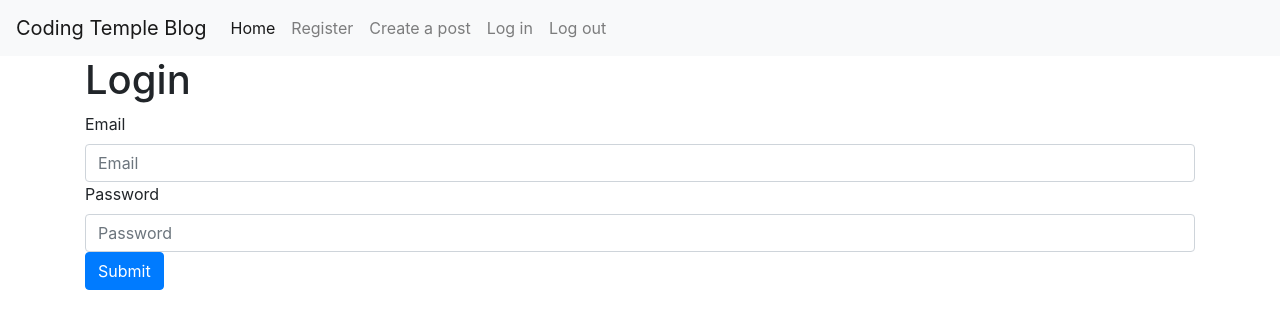
After one commit to nwelter1/July2020-Blog-Project, a Flask app: page /login in a window 1280 px wide. The commit adds this page. Shown: the top 329 px of the page. Run offline with Flask 2, Linux system fonts and the light colour scheme; some libraries are stand-ins or nearby versions.

Commit message:
final slack in-class file

```diff
--- a/config.py
+++ b/config.py
@@ -5,3 +5,9 @@ class Config():
     SECRET_KEY = os.environ.get('SECRET_KEY') or 'you will never guess...'
     SQLALCHEMY_DATABASE_URI = os.environ.get('DATABASE_URL') or 'sqlite:///' + os.path.join(basedir, 'app.db')
     SQLALCHEMY_TRACK_MODIFICATIONS = False
+    MAIL_SERVER = 'smtp.sendgrid.net'
+    MAIL_PORT = 587
+    MAIL_USE_TLS = True
+    MAIL_USERNAME = 'apikey'
+    MAIL_PASSWORD = os.environ.get('SENDGRID_API_KEY')
+    MAIL_DEFAULT_SENDER = os.environ.get('MAIL_DEFAULT_SENDER')
--- a/july_blog/forms.py
+++ b/july_blog/forms.py
@@ -13,3 +13,8 @@ class BlogPostForm(FlaskForm):
     title = TextAreaField('Title', validators=[DataRequired()])
     content = TextAreaField('Content', validators=[DataRequired()])
     submit = SubmitField()
+
+class LoginForm(FlaskForm):
+    email = StringField('Email', validators=[DataRequired(), Email()])
+    password = PasswordField('Password', validators=[DataRequired()])
+    submit = SubmitField()
--- a/july_blog/routes.py
+++ b/july_blog/routes.py
@@ -1,14 +1,15 @@
-from july_blog import app
-from flask import render_template, request
-from july_blog.forms import UserInfoForm, BlogPostForm
-
+from july_blog import app, db, Message, mail
+from flask import render_template, request, redirect, url_for
+from july_blog.forms import UserInfoForm, BlogPostForm, LoginForm
+# Import for Models
+from july_blog.models import User, Post, check_password_hash
+#import for flask login
+from flask_login import login_required, login_user, current_user, logout_user
 #Home route
 @app.route('/')
 def home():
-    customer_name = 'Nate'
-    order_number = '1'
-    item_dict = {1:'Ice Cream', 2: 'Bread', 3:'Lemons',4:'Cereal'}
-    return render_template('home.html', customer_name=customer_name, order_number=order_number, item_dict=item_dict)
+    posts = Post.query.all()
+    return render_template("home.html", posts=posts)
 
 #Register route
 @app.route('/register', methods=['GET', 'POST'])
@@ -20,14 +21,89 @@ def register():
         password = form.password.data
         email = form.email.data
         print("\n",username, password, email)
+        # Create an instance of User
+        user = User(username, email, password)
+        # Open and insert into database
+        db.session.add(user)
+        # Save info into database
+        db.session.commit()
+        #Flask email sender
+        msg = Message(f"Thanks for signing up, {username}!", recipients=[email])
+        msg.body = ('Congrats on signing up! Looking forawrd to your posts!')
+        msg.html = ('<h1>Welcome to the July Blog!</h1>' '<p>This will be fun.</p>')
+
+        mail.send(msg)
     return render_template("register.html", form=form)
 
 #CreatePosts Route
 @app.route('/createposts', methods=['GET','POST'])
+@login_required
 def createposts():
     form = BlogPostForm()
     if request.method == 'POST' and form.validate():
         title = form.title.data
         content = form.content.data
+        user_id = current_user.id
         print('\n', title, content)
+        post = Post(title, content, user_id)
+        db.session.add(post)
+        db.session.commit()
+        return redirect(url_for('createposts'))
     return render_template("createposts.html", form=form)
+
+#Create route for retrieve methods
+@app.route('/posts/<int:post_id>')
+@login_required
+def post_detail(post_id):
+    post = Post.query.get_or_404(post_id)
+    return render_template('post_detail.html', post=post)
+
+# Create route for updating forms
+@app.route('/posts/update/<int:post_id>', methods=['GET', 'POST'])
+@login_required
+def post_update(post_id):
+    post = Post.query.get_or_404(post_id)
+    update_form = BlogPostForm()
+
+    if request.method == 'POST' and update_form.validate():
+        title = update_form.title.data
+        content = update_form.content.data
+        user_id = current_user.id
+
+        # update post with form info
+        post.title = title
+        post.content = content
+        post.user_id = user_id
+
+        #Commit change to db
+        db.session.commit()
+        return redirect(url_for('post_update', post_id=post.id))
+    return render_template('post_update.html', update_form=update_form)
+
+#Create route for delete forms
+@app.route('/posts/delete/<int:post_id>', methods=['POST'])
+def post_delete(post_id):
+    post = Post.query.get_or_404(post_id)
+    db.session.delete(post)
+    db.session.commit()
+    return redirect(url_for('home'))
+
+#login route
+@app.route('/login', methods=['GET', 'POST'])
+def login():
+    form = LoginForm()
+    if request.method =='POST' and form.validate():
+        email = form.email.data
+        password = form.password.data
+        logged_user = User.query.filter(User.email == email).first()
+        if logged_user and check_password_hash(logged_user.password, password):
+            login_user(logged_user)
+            return redirect(url_for('home'))
+        else:
+            return redirect(url_for('login'))
+    return render_template('login.html', form=form)
+
+@app.route('/logout')
+def logout():
+    logout_user()
+    return redirect(url_for('home'))
--- /dev/null
+++ b/july_blog/templates/login.html
@@ -0,0 +1,21 @@
+{% extends 'base.html' %}
+
+{% block content %}
+<div class="container">
+    <h1>Login</h1>
+    <form action="" method="POST">
+        {{ form.hidden_tag() }}
+        <div class="form-group">
+            <fieldset>
+                {{ form.email.label }}
+                {{ form.email(class="form-control", placeholder="Email") }}
+            </fieldset>
+            <fieldset>
+                {{ form.password.label }}
+                {{ form.password(class="form-control", placeholder="Password") }}
+            </fieldset>
+            {{ form.submit(class="btn btn-primary") }}
+        </div>
+    </form>
+</div>
+{% endblock content %}
--- a/july_blog/templates/nav.html
+++ b/july_blog/templates/nav.html
@@ -15,10 +15,10 @@
           <a class="nav-link" href="{{ url_for('createposts') }}">Create a post</a>
         </li>
         <li class="nav-item">
-            <a class="nav-link" href="#">Log in</a>
+            <a class="nav-link" href="{{ url_for('login') }}">Log in</a>
           </li>
           <li class="nav-item">
-            <a class="nav-link" href="#">Log out</a>
+            <a class="nav-link" href="{{ url_for('logout') }}">Log out</a>
           </li>
       </ul>
     </div>
```
Also changed, not shown: july_blog/__init__.py (+11 -0 lines), july_blog/models.py (+8 -2 lines), july_blog/templates/home.html (+19 -8 lines), july_blog/templates/post_detail.html (added, +44 -0 lines), july_blog/templates/post_update.html (added, +22 -0 lines), app.db, 1 other file.
